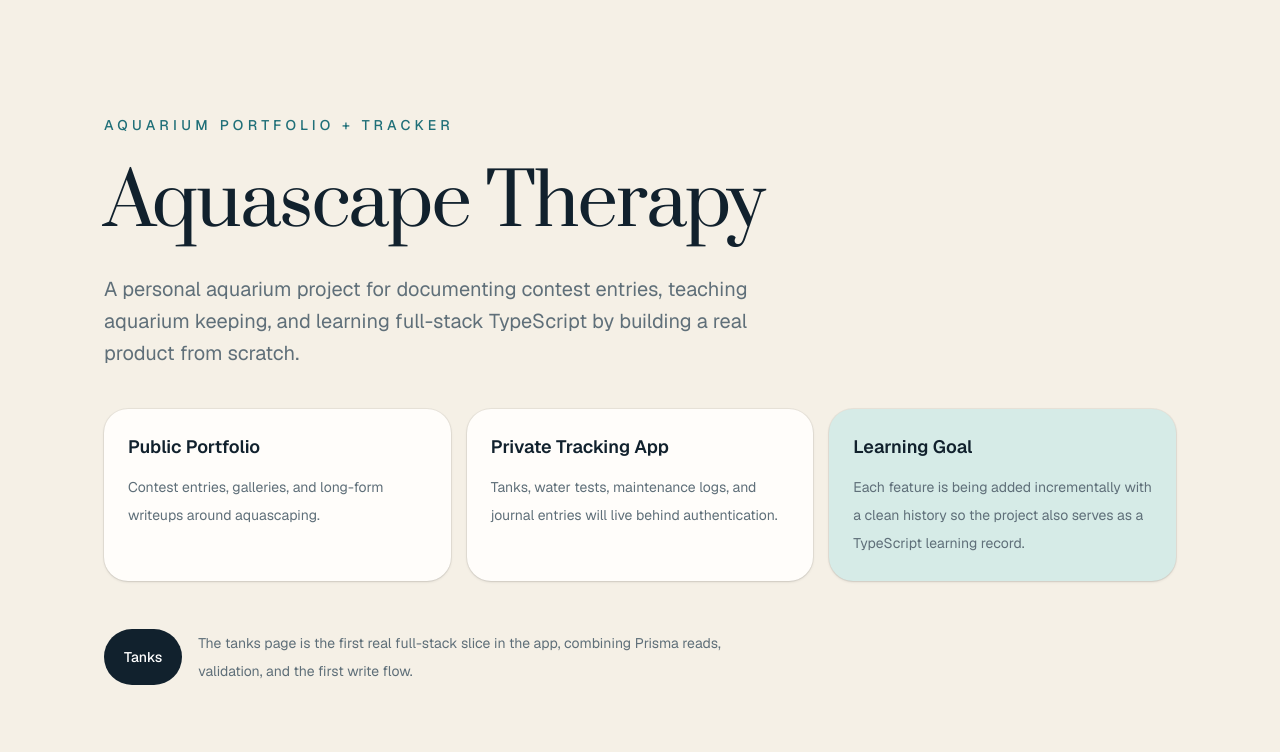
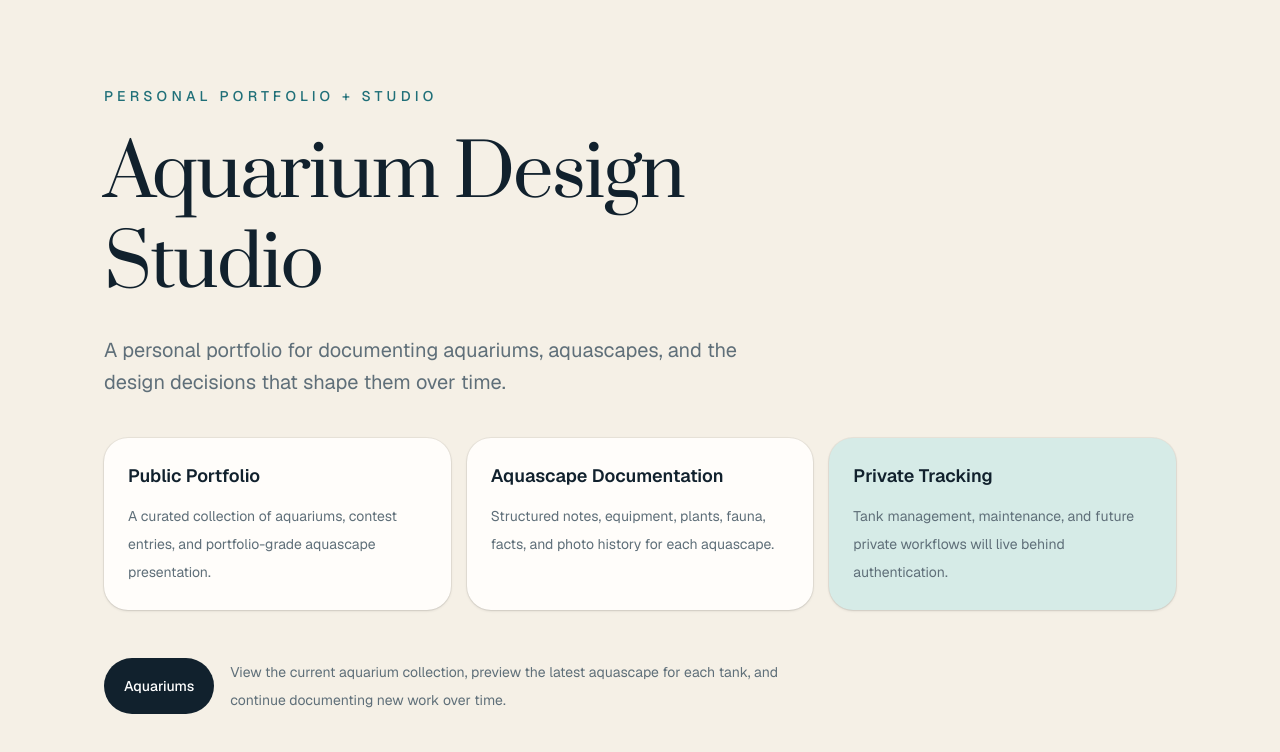
Before and after one commit to doulikecookiedough/aquascapetherapy2, a Next.js app: page / in a window 1280 px wide. Shown: the top 752 px of the page. Built offline with nearby package versions, Linux system fonts and the light colour scheme.

Commit message:
refactor: update homepage copy for portfolio and documentation tone

```diff
--- a/app/(public)/page.tsx
+++ b/app/(public)/page.tsx
@@ -6,15 +6,14 @@ export default function Home() {
       <section className="mx-auto flex w-full max-w-6xl flex-1 flex-col justify-center gap-10 px-6 py-20 md:px-10">
         <div className="max-w-3xl space-y-6">
           <p className="text-sm font-medium uppercase tracking-[0.3em] text-accent">
-            Aquarium Portfolio + Tracker
+            Personal Portfolio + Studio
           </p>
           <h1 className="font-display text-5xl leading-tight tracking-tight text-foreground md:text-7xl">
-            Aquascape Therapy
+            Aquarium Design Studio
           </h1>
           <p className="max-w-2xl text-lg leading-8 text-muted md:text-xl">
-            A personal aquarium project for documenting contest entries,
-            teaching aquarium keeping, and learning full-stack TypeScript by
-            building a real product from scratch.
+            A personal portfolio for documenting aquariums, aquascapes, and the
+            design decisions that shape them over time.
           </p>
         </div>
 
@@ -22,22 +21,22 @@ export default function Home() {
           <div className="rounded-3xl bg-surface p-6 shadow-sm ring-1 ring-black/5">
             <h2 className="text-lg font-semibold">Public Portfolio</h2>
             <p className="mt-3 text-sm leading-7 text-muted">
-              Contest entries, galleries, and long-form writeups around
-              aquascaping.
+              A curated collection of aquariums, contest entries, and
+              portfolio-grade aquascape presentation.
             </p>
           </div>
           <div className="rounded-3xl bg-surface p-6 shadow-sm ring-1 ring-black/5">
-            <h2 className="text-lg font-semibold">Private Tracking App</h2>
+            <h2 className="text-lg font-semibold">Aquascape Documentation</h2>
             <p className="mt-3 text-sm leading-7 text-muted">
-              Tanks, water tests, maintenance logs, and journal entries will
-              live behind authentication.
+              Structured notes, equipment, plants, fauna, facts, and photo
+              history for each aquascape.
             </p>
           </div>
           <div className="rounded-3xl bg-accent-soft p-6 shadow-sm ring-1 ring-black/5">
-            <h2 className="text-lg font-semibold">Learning Goal</h2>
+            <h2 className="text-lg font-semibold">Private Tracking</h2>
             <p className="mt-3 text-sm leading-7 text-muted">
-              Each feature is being added incrementally with a clean history so
-              the project also serves as a TypeScript learning record.
+              Tank management, maintenance, and future private workflows will
+              live behind authentication.
             </p>
           </div>
         </div>
@@ -47,11 +46,11 @@ export default function Home() {
             className="inline-flex items-center justify-center rounded-full bg-foreground px-5 py-3 text-sm font-medium text-white transition-opacity hover:opacity-90"
             href="/tanks"
           >
-            <span style={{ color: "#ffffff" }}>Tanks</span>
+            <span style={{ color: "#ffffff" }}>Aquariums</span>
           </Link>
           <p className="max-w-xl text-sm leading-7 text-muted">
-            The tanks page is the first real full-stack slice in the app,
-            combining Prisma reads, validation, and the first write flow.
+            View the current aquarium collection, preview the latest aquascape
+            for each tank, and continue documenting new work over time.
           </p>
         </div>
       </section>
```
Also changed, not shown: 1 other file (tests, documents, lock files or other folders).
